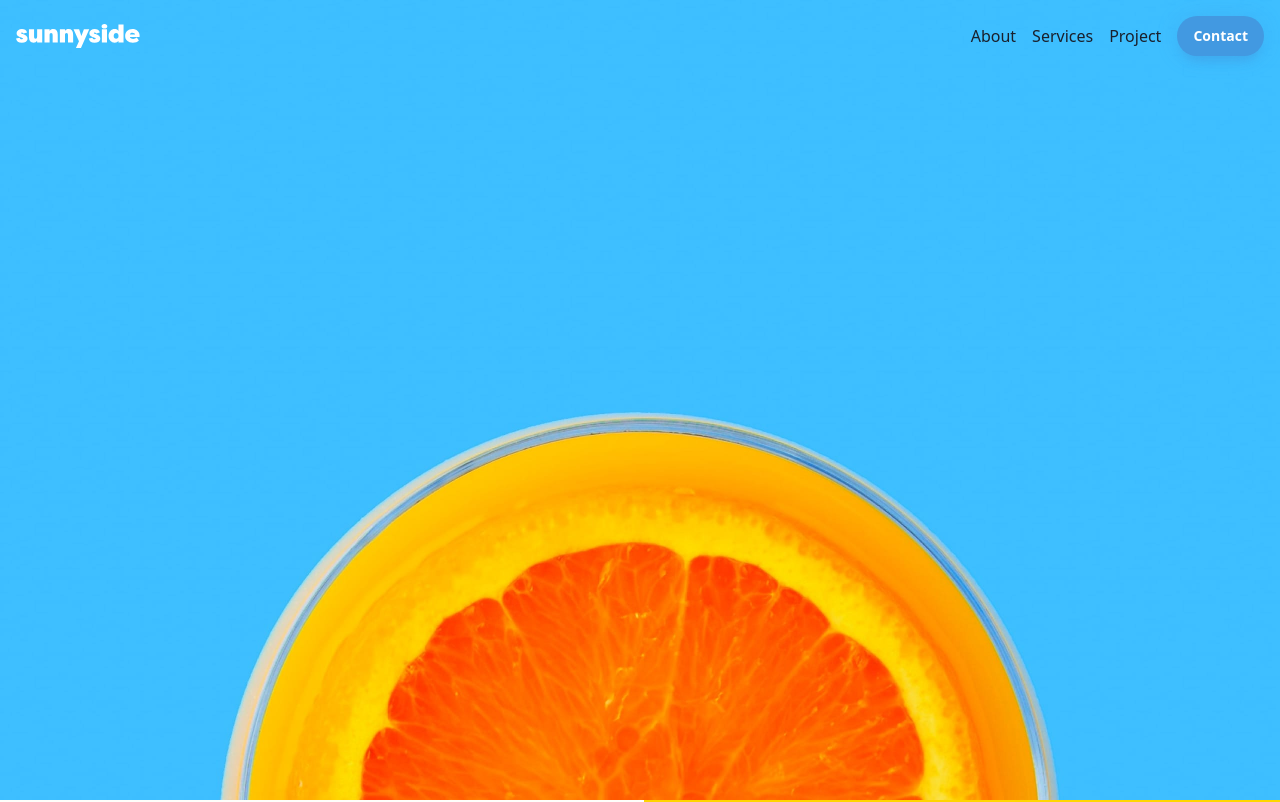
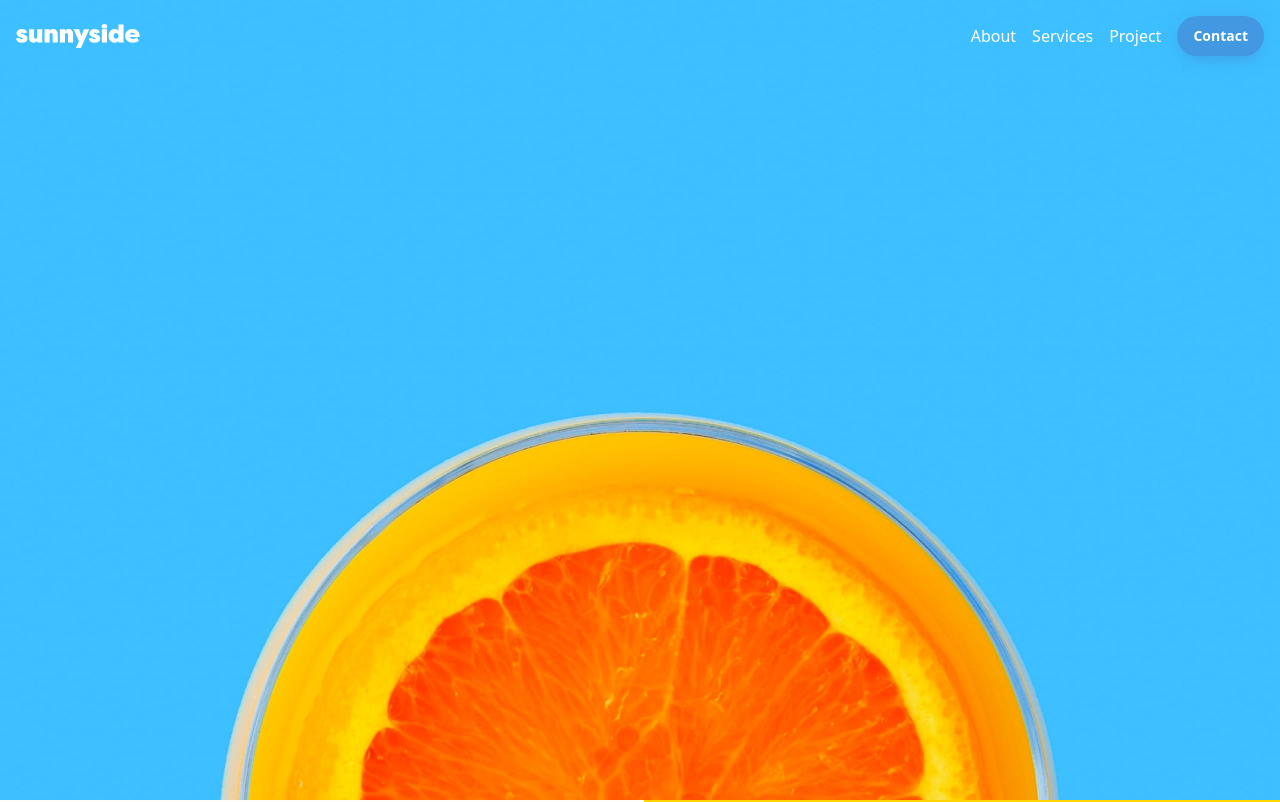
Before and after one commit to lo0oleta/sunnyside-agency, a Next.js app: page / in a window 1280 px wide. Shown: the top 802 px of the page. Built offline with nearby package versions, Linux system fonts and the light colour scheme.

Commit message:
Change navbar text color to white

```diff
--- a/src/component/NavBar.tsx
+++ b/src/component/NavBar.tsx
@@ -1,5 +1,4 @@
 import { Flex, Box, Button } from "@chakra-ui/react";
-
 
 const Logo = (props: any) => {
   return (
@@ -12,34 +11,40 @@ const Logo = (props: any) => {
   );
 };
 
-
-  export default function  NavBar() {
+export default function NavBar() {
   return (
     <Flex alignItems="center" justifyContent="space-between" p={4}>
       <Box>
         <Logo />
       </Box>
-      <Box display="flex">
-        <Box mr={4} mt={2}>About</Box>
-        <Box mr={4} mt={2}>Services</Box>
-        <Box mr={4} mt={2}>Project</Box>
+      <Box display="flex" textColor={"white"}>
+        <Box mr={4} mt={2}>
+          About
+        </Box>
+        <Box mr={4} mt={2}>
+          Services
+        </Box>
+        <Box mr={4} mt={2}>
+          Project
+        </Box>
         <Button
-
           px={4}
-        fontSize={'sm'}
-        rounded={'full'}
-        bg={'blue.400'}
-        color={'white'}
+          fontSize={"sm"}
+          rounded={"full"}
+          bg={"blue.400"}
+          color={"white"}
           boxShadow={
-          '0px 1px 25px -5px rgb(66 153 225 / 48%), 0 10px 10px -5px rgb(66 153 225 / 43%)'
+            "0px 1px 25px -5px rgb(66 153 225 / 48%), 0 10px 10px -5px rgb(66 153 225 / 43%)"
           }
           _hover={{
-          bg: 'blue.500',
+            bg: "blue.500",
           }}
           _focus={{
-          bg: 'blue.500',
-        }}>
-Contact      </Button>
+            bg: "blue.500",
+          }}
+        >
+          Contact{" "}
+        </Button>
       </Box>
     </Flex>
   );
```
Lines whose indentation alone changed are shown as unchanged.
